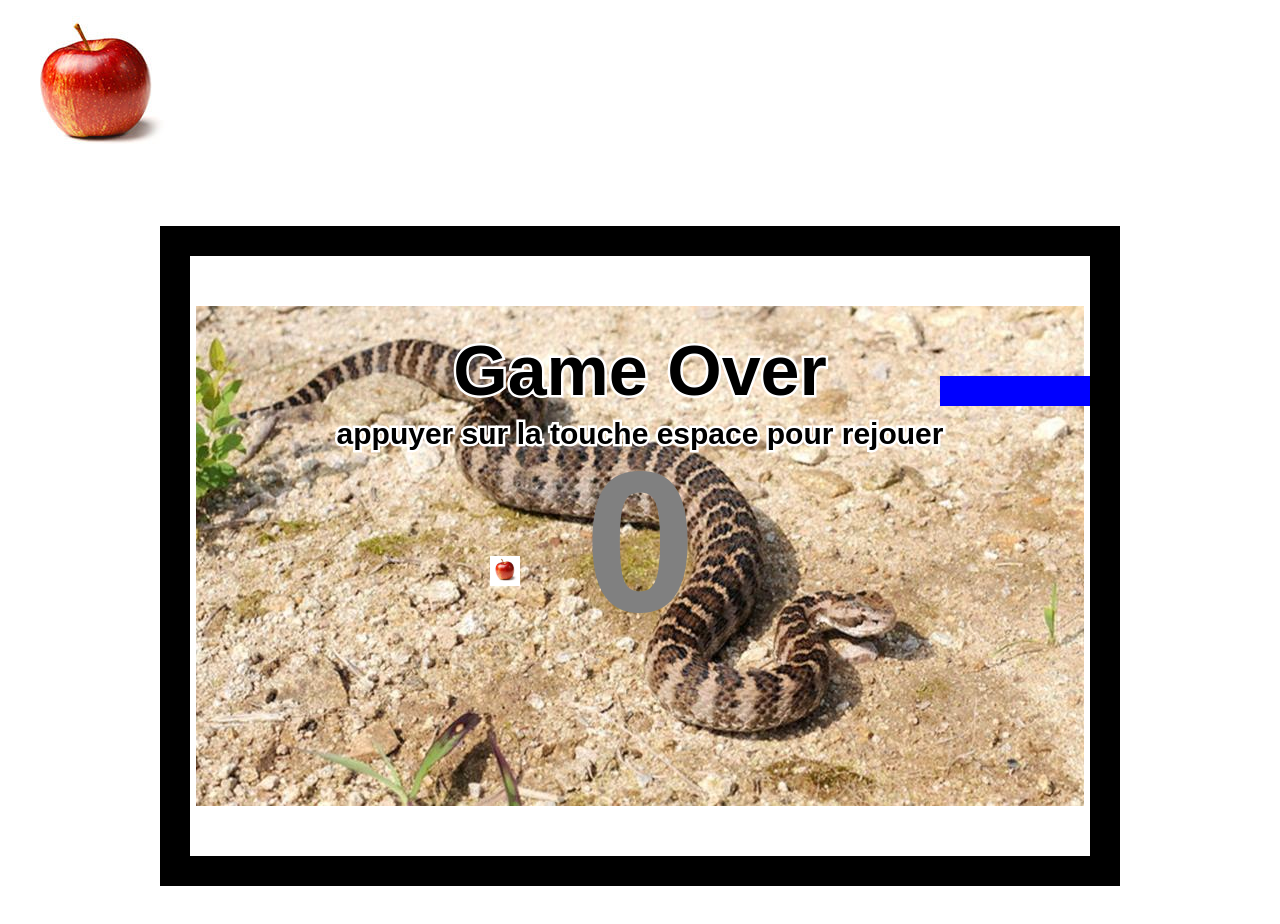
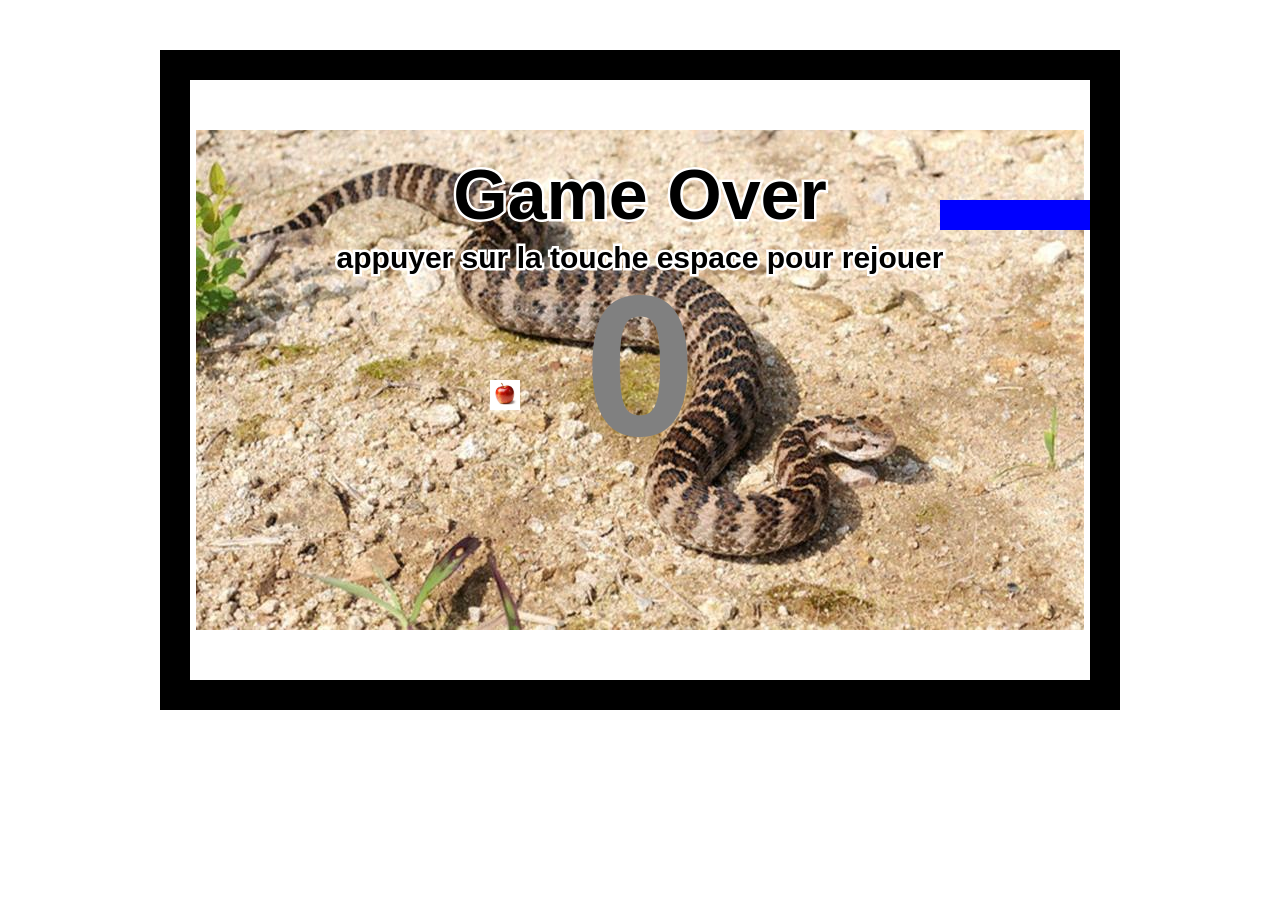
Before and after one commit to ntoine08/jeu-du-serpent, a plain HTML site: page index.html in a window 1280 px wide. After the commit the page ends 800 px from the top, so only its background shows below. Drawn offline with Linux system fonts and the light colour scheme.

Commit message:
version finale réussi

```diff
--- a/index.html
+++ b/index.html
@@ -6,7 +6,7 @@
 
         </head>
         <body>
-            <img id="pomme" src="pomme.jpg"> <!--pour ajouter la pomme-->
+            <!--<img id="pomme" src="pomme.jpg"> --> <!--pour ajouter la pomme-->
 
 
         </body>
--- a/script.js
+++ b/script.js
@@ -11,9 +11,9 @@ window.onload = function()
     var heightInBlocks = canvasHeight/blockSize;
     var score;
     var timeout;
-    var pomme = document.getElementById("pomme"); // pour ajouter l'image de la pomme
-    var serpents = document.getElementById("serpent"); // pour ajouter l'image en background
-
+    //var pomme = document.getElementById("pomme"); // pour ajouter l'image de la pomme
+    var pomme = new Image();
+    pomme.src = 'pomme.jpg';
     init();
 
     function init()
```
